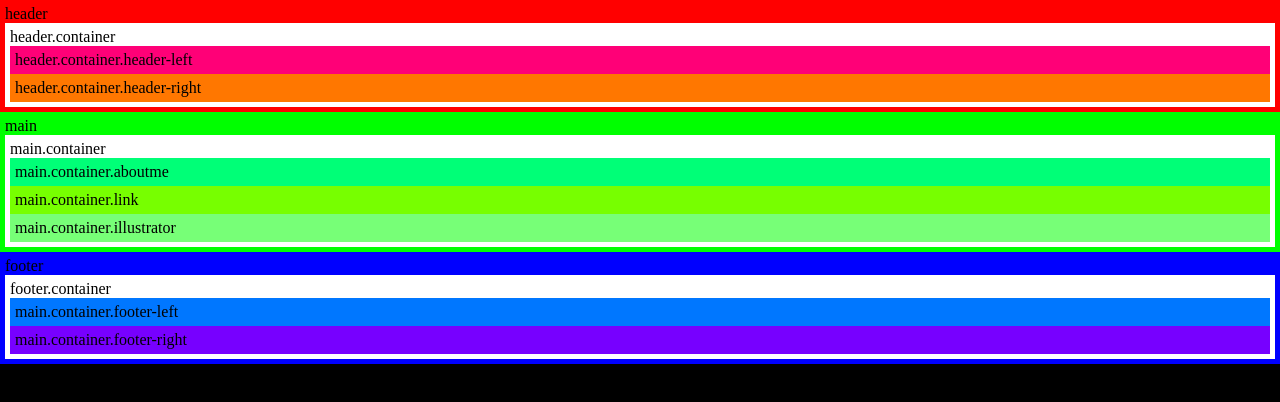
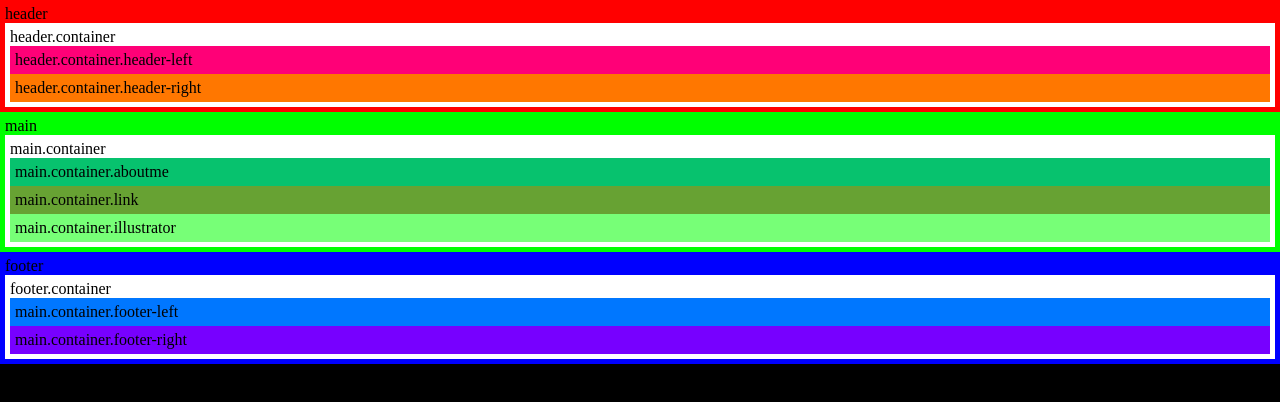
Before and after one commit to sazankaa/make-webSite, a plain HTML site: page index.html in a window 1280 px wide. Drawn offline with Linux system fonts and the light colour scheme.

Commit message:
ちょっとした修正

```diff
--- a/index.html
+++ b/index.html
@@ -36,11 +36,11 @@
         padding: 5px;
       }
       .aboutme {
-        background: #00ff77;
+        background: rgb(7, 194, 110);
         padding: 5px;
       }
       .link {
-        background: #77ff00;
+        background: #67a233;
         padding: 5px;
       }
       .illustrator {
```
